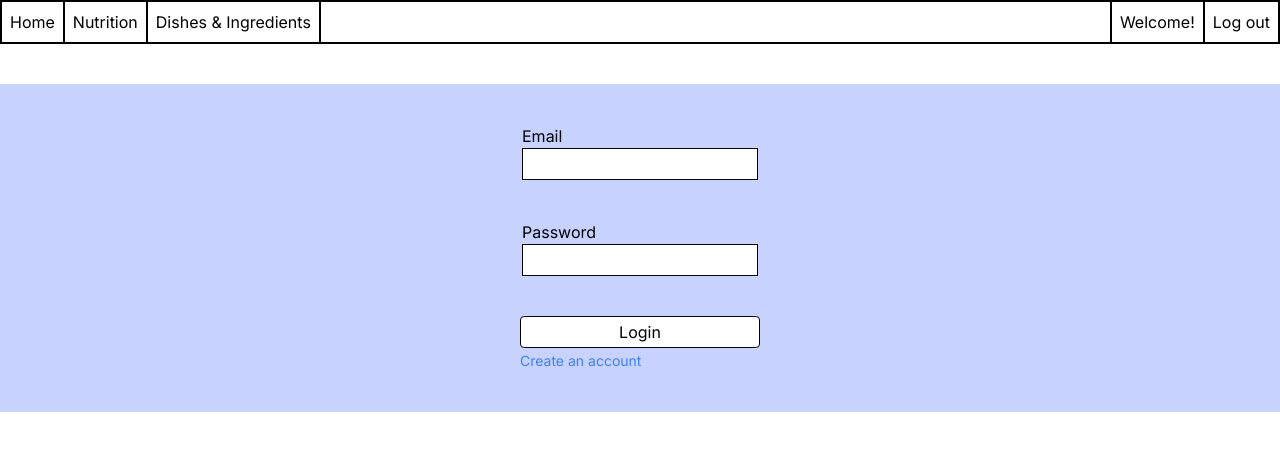
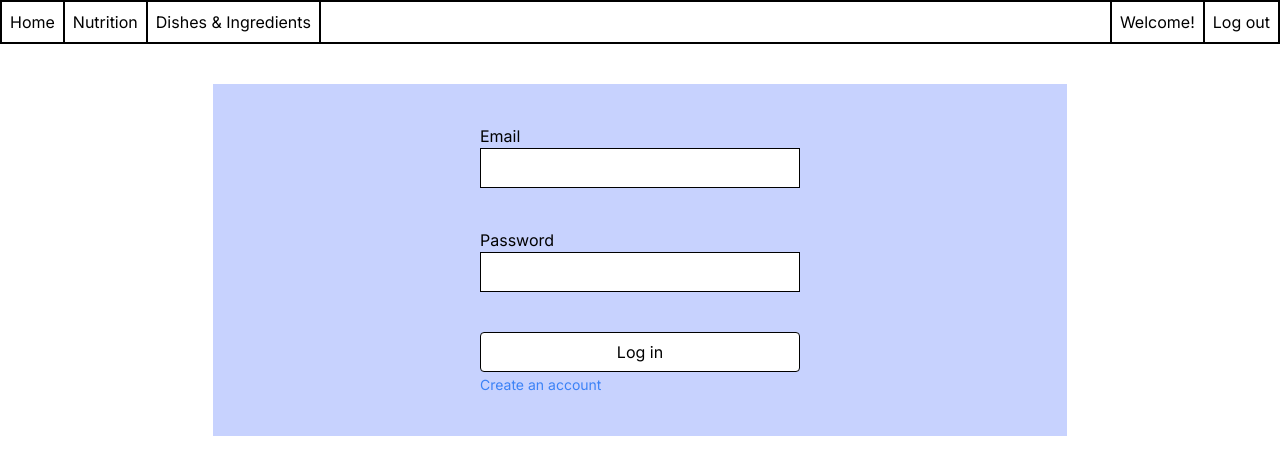
Before and after one commit to jaklyk2103/kcalculator-ui, a Next.js app: page /login in a window 1280 px wide. Shown: the top 474 px of the page. Built offline with nearby package versions, Linux system fonts and the light colour scheme.

Commit message:
Improved form styling

```diff
--- a/src/app/login/page.tsx
+++ b/src/app/login/page.tsx
@@ -3,7 +3,7 @@
 import TextInput from "@/components/text-input/text-input";
 import { useState } from "react";
 
-import "../register/register.css";
+import "../register/form.css";
 
 export default function Login() {
   const [email, setEmail] = useState("");
@@ -14,7 +14,8 @@ export default function Login() {
   };
 
   return (
-    <form className="flex flex-col gap-10 items-center mt-10 bg-indigo-200 p-10">
+    <div className="flex w-full justify-center">
+      <form className="flex w-2/3 flex-col gap-10 items-center mt-10 bg-indigo-200 p-10">
         <TextInput
           className="register__text-input-wrapper"
           inputClassName="register__text-input"
@@ -36,18 +37,19 @@ export default function Login() {
         />
 
         <div>
-        <button
-          className="w-60 h-8 border border-black rounded bg-white"
-          onClick={handleLogin}
-        >
-          Login
+          <button className="register__button" onClick={handleLogin}>
+            Log in
           </button>
           <div>
-          <a className="text-sm text-link-500 hover:underline" href="/register">
+            <a
+              className="text-sm text-link-500 hover:underline"
+              href="/register"
+            >
               Create an account
             </a>
           </div>
         </div>
       </form>
+    </div>
   );
 }
--- /dev/null
+++ b/src/app/register/form.css
@@ -0,0 +1,11 @@
+.register__text-input-wrapper {
+  @apply flex flex-col w-80 h-16;
+}
+
+.register__text-input {
+  @apply border border-black w-full h-full;
+}
+
+.register__button {
+  @apply w-80 h-10 border border-black rounded bg-white;
+}
--- a/src/app/register/page.tsx
+++ b/src/app/register/page.tsx
@@ -2,7 +2,7 @@
 
 import { useState } from "react";
 import TextInput from "@/components/text-input/text-input";
-import "./register.css";
+import "./form.css";
 
 export default function Register() {
   const [firstName, setFirstName] = useState("");
@@ -15,7 +15,8 @@ export default function Register() {
   };
 
   return (
-    <form className="flex flex-col gap-10 items-center mt-10 bg-indigo-200 p-7">
+    <div className="flex w-full justify-center">
+      <form className="flex flex-col w-2/3 gap-10 items-center mt-10 bg-indigo-200 p-7">
         <TextInput
           className="register__text-input-wrapper"
           inputClassName="register__text-input"
@@ -54,12 +55,10 @@ export default function Register() {
           key="confirm-password-input"
           inputType="password"
         />
-      <button
-        onClick={handleRegister}
-        className="w-60 h-8 border border-black rounded bg-white"
-      >
+        <button onClick={handleRegister} className="register__button">
           Register
         </button>
       </form>
+    </div>
   );
 }
--- a/src/app/register/register.css
+++ /dev/null
@@ -1,7 +0,0 @@
-.register__text-input {
-  @apply flex flex-col gap-1;
-}
-
-.register__text-input {
-  @apply border border-black h-8;
-}
```
Lines whose indentation alone changed are shown as unchanged.
